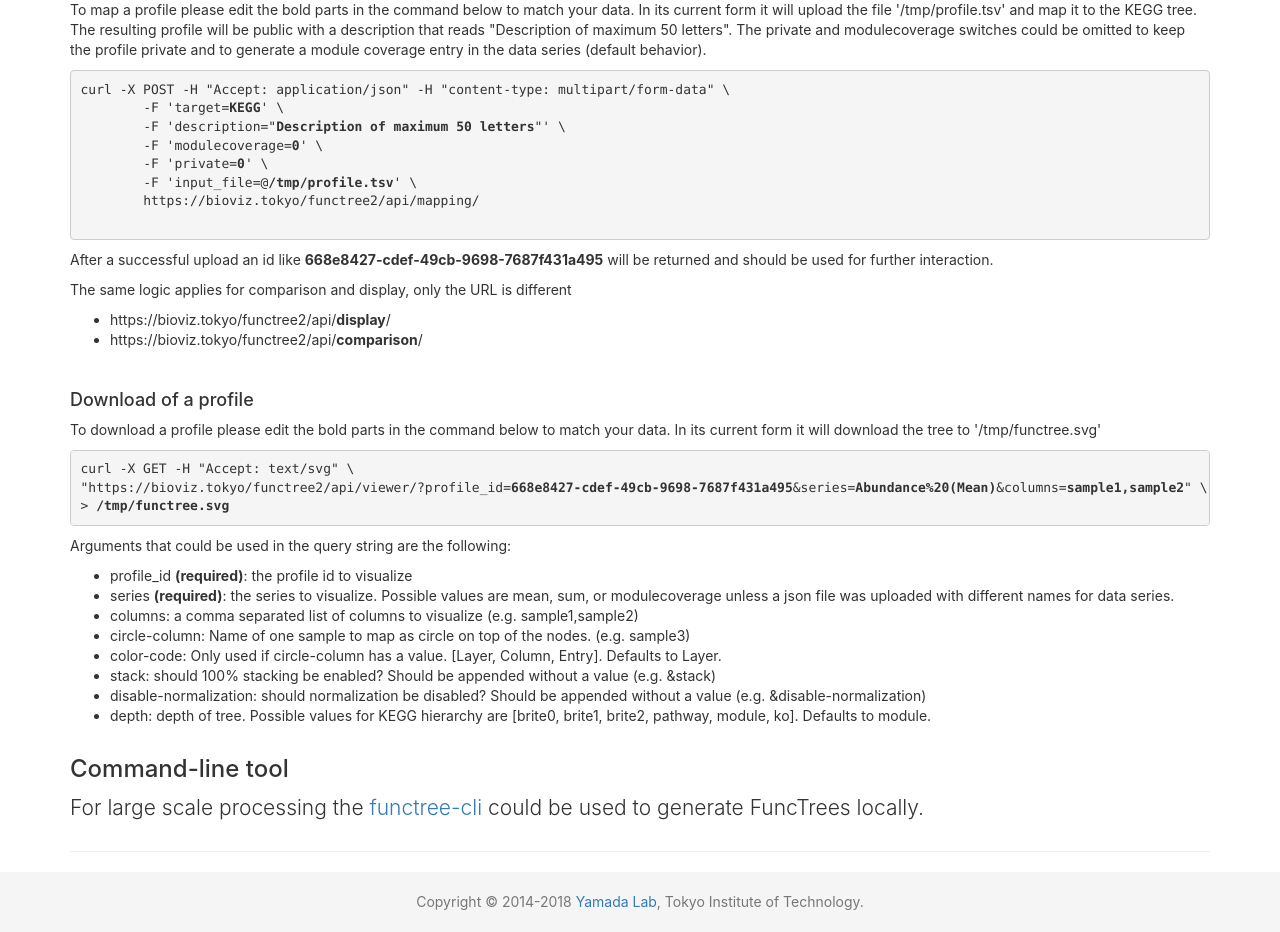
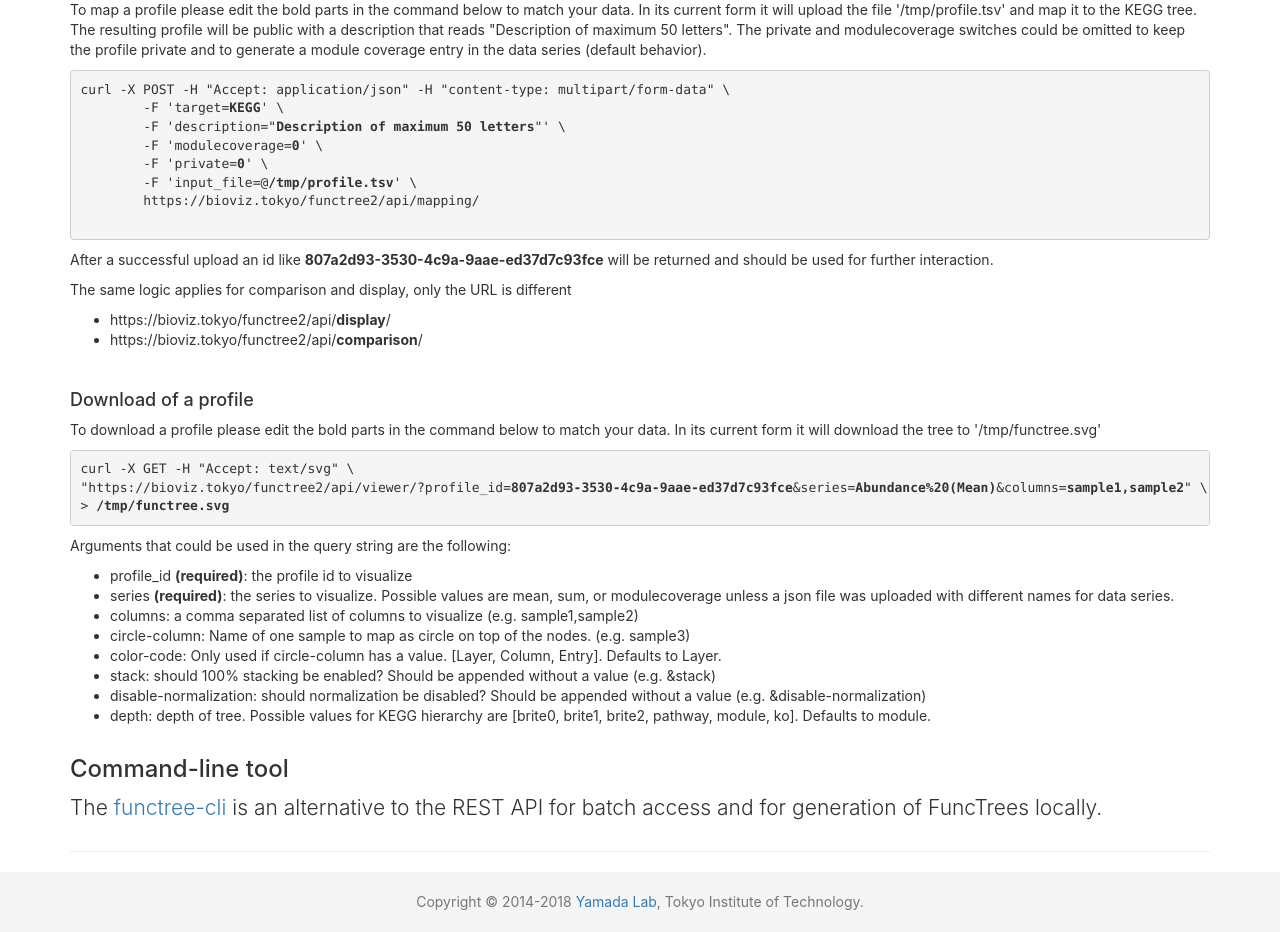
Before and after one commit to yamada-lab/functree-ng, a Flask app: page /docs/ in a window 1280 px wide. Shown: the part 5523-6455 px from the top of the page. Run offline with Flask 2, Linux system fonts and the light colour scheme; style sheets or scripts are compiled from the project's sources; parts of the project's set-up code (start-up, migrations or seed data) failed here and were passed over; some libraries are stand-ins or nearby versions.

Commit message:
Update of REST examples to match the profile id of  production version

```diff
--- a/functree/templates/help.html
+++ b/functree/templates/help.html
@@ -636,7 +636,7 @@ curl -X POST -H "Accept: application/json" -H "content-type: multipart/form-data
  	https://bioviz.tokyo/functree2/api/mapping/
  </pre>
  					<p>
-						After a successful upload an id like <b>668e8427-cdef-49cb-9698-7687f431a495</b>
+						After a successful upload an id like <b>807a2d93-3530-4c9a-9aae-ed37d7c93fce</b>
 						will be returned and should be used for further interaction.
 					</p>
 					<p>
@@ -655,7 +655,7 @@ curl -X POST -H "Accept: application/json" -H "content-type: multipart/form-data
 						download the tree to '/tmp/functree.svg'</p>
 					<pre>
 curl -X GET -H "Accept: text/svg" \
-"https://bioviz.tokyo/functree2/api/viewer/?profile_id=<b>668e8427-cdef-49cb-9698-7687f431a495</b>&series=<b>Abundance%20(Mean)</b>&columns=<b>sample1,sample2</b>" \
+"https://bioviz.tokyo/functree2/api/viewer/?profile_id=<b>807a2d93-3530-4c9a-9aae-ed37d7c93fce</b>&series=<b>Abundance%20(Mean)</b>&columns=<b>sample1,sample2</b>" \
 > <b>/tmp/functree.svg</b>
 </pre>
 					<p>Arguments that could be used in the query string are the
@@ -678,10 +678,8 @@ curl -X GET -H "Accept: text/svg" \
 				<div class="col-sm-12">
 					<h3>Command-line tool</h3>
 					<p class="lead">
-						For large scale processing the <a
-							href="https://github.com/yyuuta88/functree-cli"
-							target="_blank">functree-cli</a> could be used to generate
-						FuncTrees locally.
+						The <a href="https://github.com/yyuuta88/functree-cli" target="_blank">functree-cli</a> is an alternative to the REST API
+						for batch access and for generation of FuncTrees locally.
 					</p>
 				</div>
 			</div>
```
